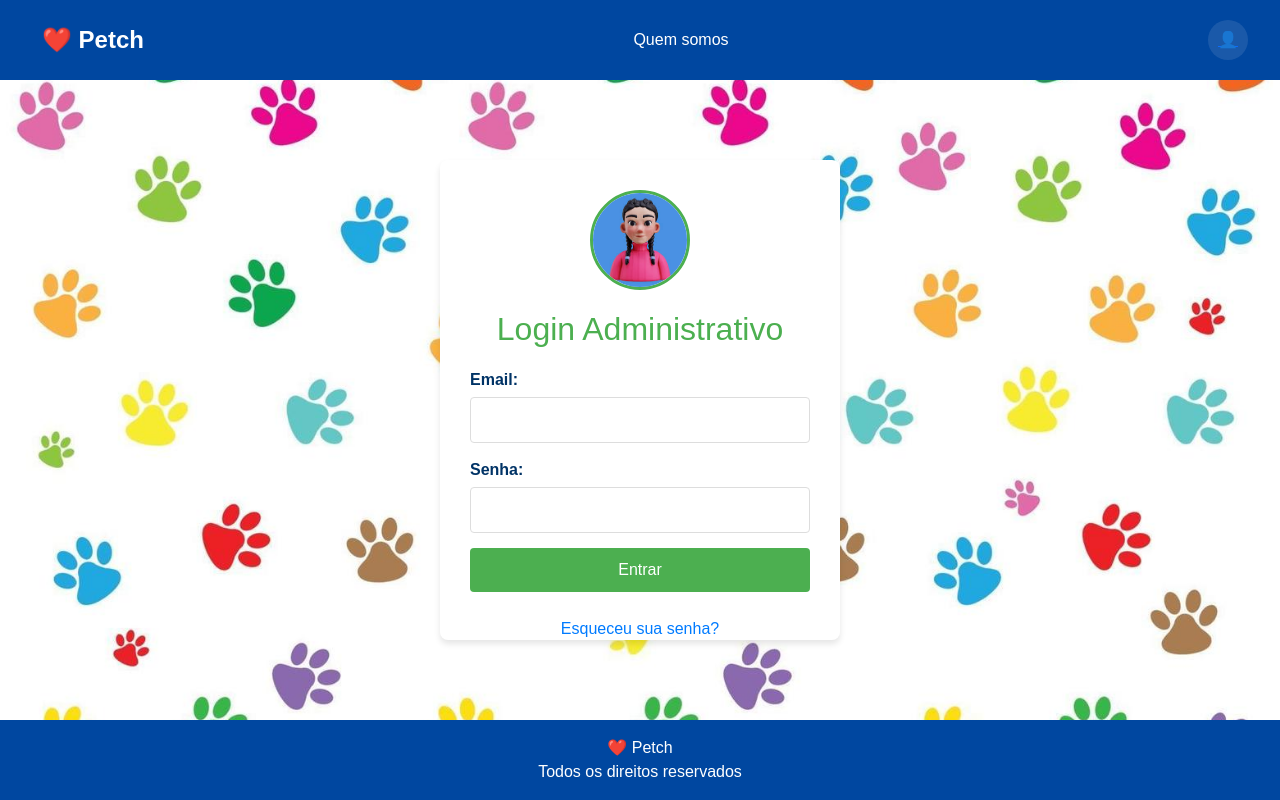
After one commit to LucasDuarte3/Petch, a PHP site: page /public/loginAdm.php in a window 1280 px wide. The commit adds this page. Run offline with PHP 8.4, Linux system fonts and the light colour scheme.

Commit message:
criado a tela de login e arrumando o header

```diff
--- a/app/views/header.php
+++ b/app/views/header.php
@@ -24,7 +24,7 @@ if (isset($_SESSION['sucesso'])) {
 <body>
     <header class="topbar">
        <div class="logo">
-         <a href="<?= BASE_PATH ?>/index.php">❤️ Petch</a>
+         <a href="<?= BASE_PATH ?>/index.php" class="logo-link">❤️ Petch</a>
        </div>
        <div class="menu">Quem somos</div>
        <div class="user-icon">
@@ -36,3 +36,5 @@ if (isset($_SESSION['sucesso'])) {
          </div>
        <?php endif; ?>
     </header>
+</body>
+</html>
--- /dev/null
+++ b/assets/AdminLogin.css
@@ -0,0 +1,158 @@
+body, html {
+    margin: 0;
+    padding: 0;
+    font-family: Arial, sans-serif;
+    height: 100%;
+}
+.login-container {
+    width: 100%;
+    height: 80%;
+    padding: 20px;
+    display: flex;
+    justify-content: center;
+    align-items: center;
+    flex-direction: column;
+    background-image: url('../images/background.jpg'); /* Corrigido a sintaxe */
+    background-size: cover;
+    background-position: center;
+    background-repeat: no-repeat;
+    background-attachment: fixed; /* Opcional - fixa o background */
+    background-color: #f1f1f1; /* Cor de fallback */
+}
+
+.login-box {
+    background: #fff;
+    padding: 30px;
+    border-radius: 8px;
+    height: 80%;
+    width: 400px;
+    box-shadow: 0 4px 6px rgba(0, 0, 0, 0.1);
+    text-align: center;
+}
+
+.avatar-container {
+    margin-bottom: 20px;
+}
+
+.avatar {
+    width: 100px;
+    height: 100px;
+    border-radius: 50%;
+    object-fit: cover;
+    border: 3px solid #4CAF50;
+}
+
+h2 {
+    margin-bottom: 20px;
+    color: #4CAF50;
+}
+
+.form-group {
+    margin-bottom: 15px;
+    text-align: left;
+}
+
+label {
+    display: block;
+    margin-bottom: 5px;
+    font-weight: bold;
+}
+
+input {
+    width: 100%;
+    padding: 10px;
+    border: 1px solid #ddd;
+    border-radius: 4px;
+    box-sizing: border-box;
+}
+
+.btn-login {
+    width: 100%;
+    padding: 10px;
+    background-color: #4CAF50;
+    color: white;
+    border: none;
+    border-radius: 4px;
+    cursor: pointer;
+    font-size: 16px;
+    transition: background-color 0.3s;
+}
+
+.btn-login:hover {
+    background-color: #45a049;
+}
+.link-login {
+    display: block;
+    margin-top: 25px;
+    color: #007BFF;
+    text-decoration: none;
+}
+.alert {
+    padding: 10px;
+    margin-bottom: 15px;
+    border-radius: 4px;
+}
+
+.alert-danger {
+    background-color: #f8d7da;
+    color: #721c24;
+    border: 1px solid #f5c6cb;
+}
+/* Media Queries para Responsividade */
+@media (max-width: 768px) {
+    .login-container {
+        height: auto;
+        min-height: calc(100vh - 120px); /* Ajuste para header/footer */
+        padding: 15px;
+    }
+
+    .login-box {
+        padding: 25px;
+        margin: 20px 0;
+        width: 90%;
+    }
+
+    .avatar {
+        width: 80px;
+        height: 80px;
+    }
+
+    h2 {
+        font-size: 1.5rem;
+        margin-bottom: 15px;
+    }
+
+    .form-group {
+        margin-bottom: 12px;
+    }
+
+    input, .btn-login {
+        padding: 8px;
+        font-size: 14px;
+    }
+}
+
+@media (max-width: 480px) {
+    .login-box {
+        padding: 20px 15px;
+    }
+
+    .avatar {
+        width: 70px;
+        height: 70px;
+        border-width: 2px;
+    }
+
+    h2 {
+        font-size: 1.3rem;
+    }
+
+    label {
+        font-size: 0.9rem;
+    }
+
+    .btn-login {
+        font-size: 15px;
+        padding: 9px;
+    }
+}
--- a/assets/styleHeader.css
+++ b/assets/styleHeader.css
@@ -12,15 +12,45 @@ body {
   justify-content: space-between;
   align-items: center;
   padding: 1rem 2rem;
+  height: 80px;
 }
 .logo {
   font-weight: bold;
-  font-size: 1.2rem;
+  font-size: 1.5rem;
   display: flex;
   align-items: center;
   gap: 0.5rem;
 }
+.logo-link {
+  color: white;
+  text-decoration: none;
+  display: flex;
+  align-items: center;
+  height: 100%;
+  padding: 0 10px; /* Espaçamento interno */
+  transition: opacity 0.3s;
+}
 
-.menu, .user-icon {
-  font-size: 1rem;
+.menu {
+  padding: 8px 12px;
+  border-radius: 4px;
+  transition: background-color 0.3s;
 }
+
+.menu:hover {
+  background-color: rgba(255,255,255,0.1);
+}
+.user-icon a {
+  display: flex;
+  align-items: center;
+  justify-content: center;
+  width: 40px;
+  height: 40px;
+  border-radius: 50%;
+  background-color: rgba(255,255,255,0.1);
+  transition: background-color 0.3s;
+}
+
+.user-icon a:hover {
+  background-color: rgba(255,255,255,0.2);
+}
--- /dev/null
+++ b/public/loginAdm.php
@@ -0,0 +1,51 @@
+<?php
+require_once __DIR__ . '/../config.php'; // Importa routes.php
+
+// Inicia a sessão apenas se ainda não estiver ativa
+if (session_status() === PHP_SESSION_NONE) {
+    session_start();
+}
+if (isset($_SESSION['erro'])) {
+    echo '<div class="alert alert-danger">' . htmlspecialchars($_SESSION['erro']) . '</div>';
+    unset($_SESSION['erro']);
+}
+if (isset($_SESSION['sucesso'])) {
+    echo '<div class="alert alert-success">' . htmlspecialchars($_SESSION['sucesso']) . '</div>';
+    unset($_SESSION['sucesso']);
+}
+?>
+<!DOCTYPE html>
+<html lang="pt-BR">
+<head>
+    <meta charset="UTF-8">
+    <meta name="viewport" content="width=device-width, initial-scale=1.0">
+    <title>Login Admin</title>
+    <link href="https://cdn.jsdelivr.net/npm/bootstrap@5.3.0/dist/css/bootstrap.min.css" rel="stylesheet">
+    <link rel="stylesheet" href="https://cdn.jsdelivr.net/npm/bootstrap-icons@1.10.0/font/bootstrap-icons.css">
+    <link href="<?= ASSETS_PATH ?>/AdminLogin.css" rel="stylesheet">
+</head>
+<body>
+    <?php require ROOT_PATH . '/app/views/header.php'; ?>
+    <div class="login-container">
+        <div class="login-box">
+            <div class="avatar-container">
+                <img src="<?= IMG_PATH ?>/AvatarF.png" alt="Avatar" class="avatar">
+            </div>
+            <h2>Login Administrativo</h2>
+            <form action="<?= APP_PATH ?>/dashboard.php" method="POST">
+                <div class="form-group">
+                    <label for="email">Email:</label>
+                    <input type="email" id="email" name="email" required>
+                </div>
+                <div class="form-group">
+                    <label for="senha">Senha:</label>
+                    <input type="password" id="senha" name="senha" required>
+                </div>
+                <button type="submit" class="btn-login">Entrar</button>
+                <a class="link-login" href="">Esqueceu sua senha?</a>
+            </form>
+        </div>
+    </div>
+    <div><?php require ROOT_PATH . '/app/views/footer.php'; ?></div>
+</body>
+</html>
```
Also changed, not shown: images/background.jpg (added).
